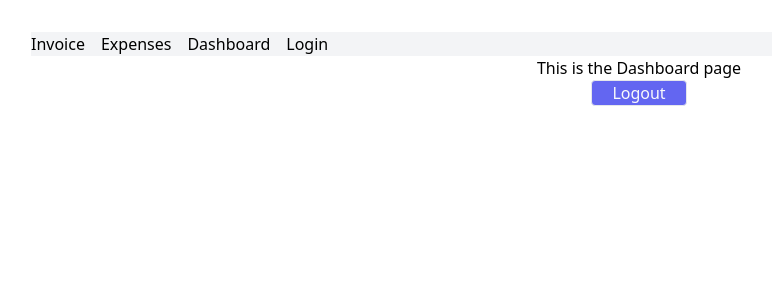
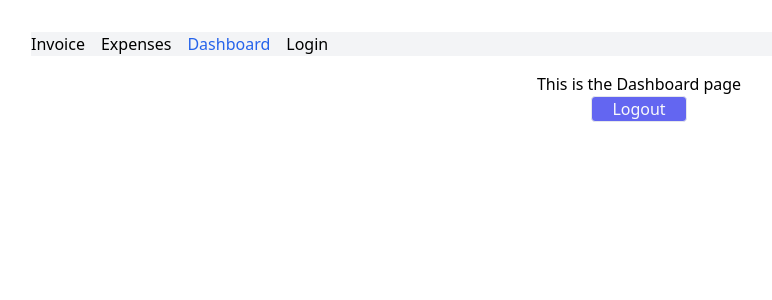
Before and after one commit to NRotondaro/react-router-app, a React (Vite) app: page /dashboard in a window 1280 px wide. Shown: the top 300 px of the page, without its empty margins (1-773 px from the left). Built offline with nearby package versions, Linux system fonts and the light colour scheme.

Commit message:
feat: use navigation hook

```diff
--- a/src/App.tsx
+++ b/src/App.tsx
@@ -1,28 +1,37 @@
 import './App.css';
-import { Link, Outlet } from 'react-router-dom';
-import { AuthConsumer } from './hooks/auth';
+import { NavLink, Outlet } from 'react-router-dom';
 
 function App() {
-  const { authed, dispatch } = AuthConsumer();
-  console.log(authed);
   return (
-    <h1 className='container mx-auto'>
+    <main className='container mx-auto space-y-4'>
       <nav className='bg-gray-100 flex gap-4'>
-        <Link to='/invoices'>
+        <NavLink
+          to='/invoices'
+          className={({ isActive }) => (isActive ? 'text-blue-600' : '')}
+        >
           <span>Invoice</span>
-        </Link>
-        <Link to='/expenses'>
+        </NavLink>
+        <NavLink
+          to='/expenses'
+          className={({ isActive }) => (isActive ? 'text-blue-600' : '')}
+        >
           <span>Expenses</span>
-        </Link>
-        <Link to='/dashboard'>
+        </NavLink>
+        <NavLink
+          to='/dashboard'
+          className={({ isActive }) => (isActive ? 'text-blue-600' : '')}
+        >
           <span>Dashboard</span>
-        </Link>
-        <Link to='/login'>
+        </NavLink>
+        <NavLink
+          to='/login'
+          className={({ isActive }) => (isActive ? 'text-blue-600' : '')}
+        >
           <span>Login</span>
-        </Link>
+        </NavLink>
       </nav>
       <Outlet></Outlet>
-    </h1>
+    </main>
   );
 }
 
--- a/src/components/dashboard.tsx
+++ b/src/components/dashboard.tsx
@@ -1,7 +1,9 @@
+import { useNavigate } from 'react-router-dom';
 import { AuthConsumer } from '../hooks/auth';
 
 export default function Dashboard() {
   const { dispatch } = AuthConsumer();
+  const navigate = useNavigate();
   return (
     <div>
       <h1>This is the Dashboard page</h1>
@@ -9,6 +11,7 @@ export default function Dashboard() {
         className='border px-5 bg-indigo-500 text-gray-50 rounded'
         onClick={() => {
           dispatch({ type: 'logout' });
+          navigate('/login', { replace: true });
         }}
       >
         Logout
--- a/src/components/login.tsx
+++ b/src/components/login.tsx
@@ -1,7 +1,10 @@
+import { useNavigate } from 'react-router-dom';
 import { AuthConsumer } from '../hooks/auth';
 
 export default function Login() {
-  const { dispatch } = AuthConsumer();
+  const { authed, dispatch } = AuthConsumer();
+  console.log(authed);
+  const navigate = useNavigate();
   return (
     <div>
       <h1>This is the Login page</h1>
@@ -9,6 +12,7 @@ export default function Login() {
         className='border px-5 bg-indigo-500 text-gray-50 rounded'
         onClick={() => {
           dispatch({ type: 'login' });
+          navigate('/dashboard', { replace: true });
         }}
       >
         Login
```
Also changed, not shown: src/components/private-route.tsx (added).
